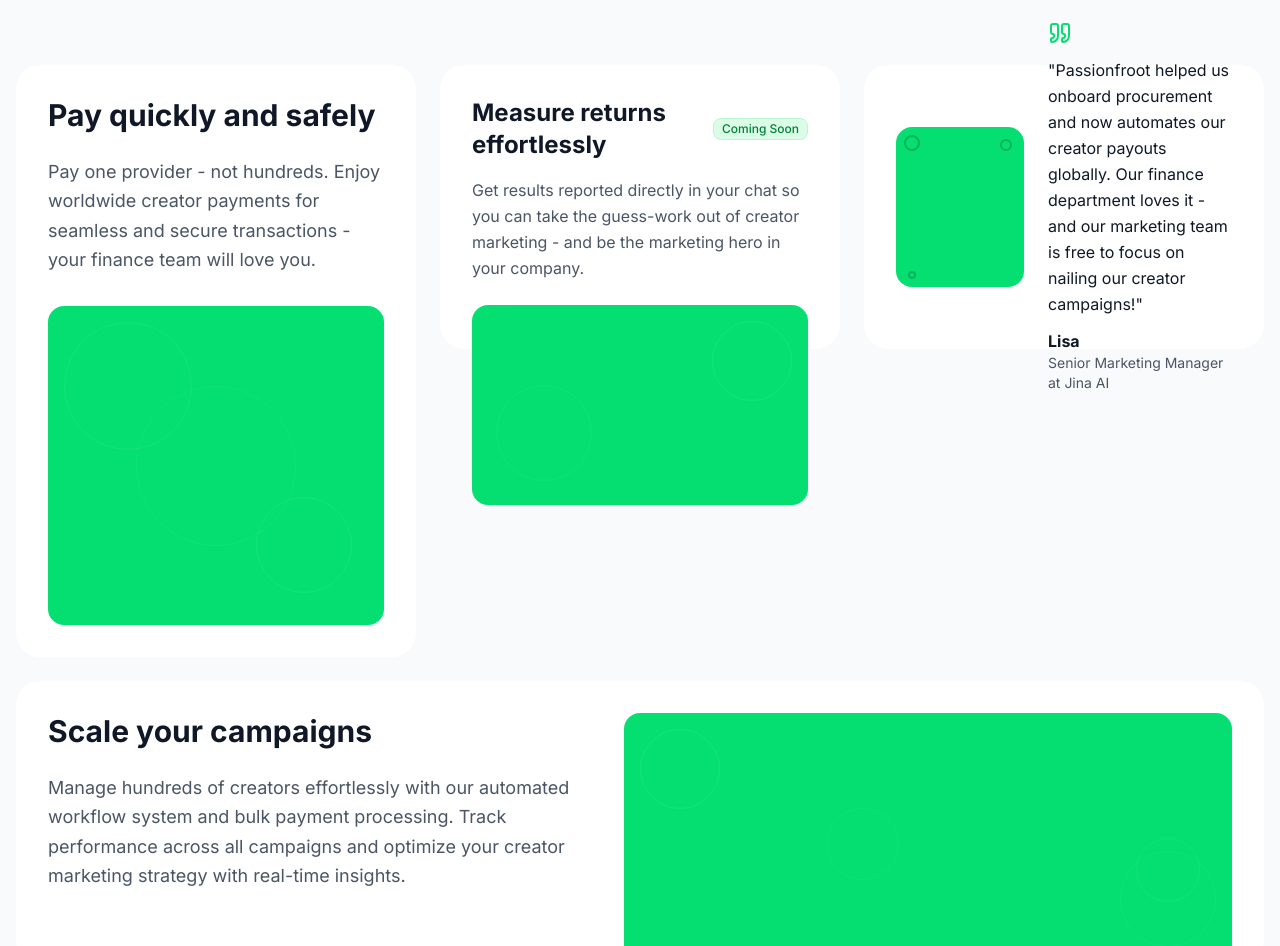
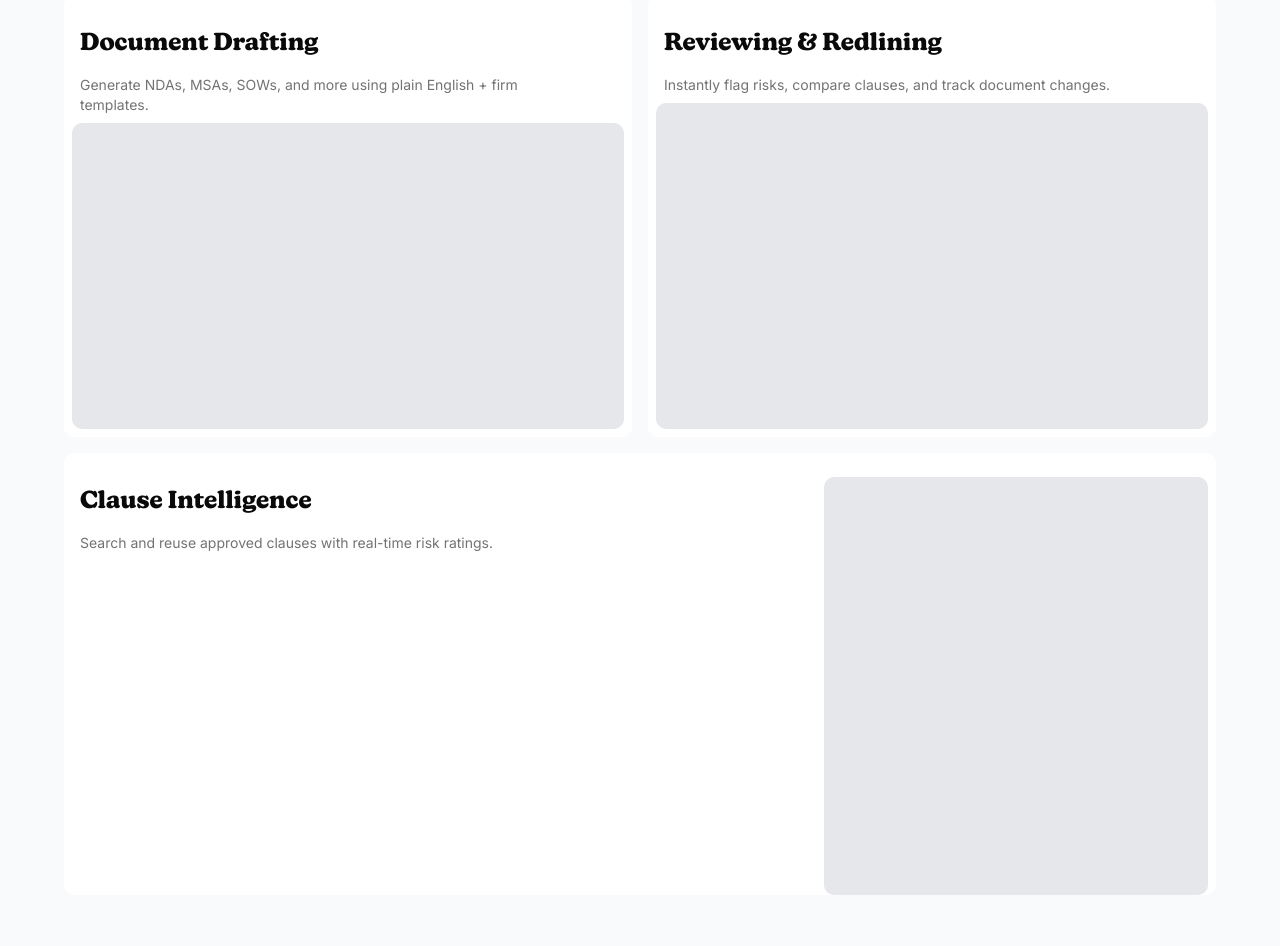
Before and after one commit to millercreator/draftwise-ai, a React (Vite) app: page / in a window 1280 px wide. Shown: the part 1761-2707 px from the top of the page. Built offline with nearby package versions, Linux system fonts and the light colour scheme.

Commit message:
feat: implement BentoCard component and update ProductFeatures layout

```diff
--- a/src/components/sections/product-features.tsx
+++ b/src/components/sections/product-features.tsx
@@ -1,247 +1,105 @@
-import { Badge } from "@/components/ui/badge";
-import { Quote } from "lucide-react";
+// Reusable BentoCard component
+function BentoCard(props: {
+	title: string;
+	description?: string;
+	children?: React.ReactNode;
+	className?: string;
+	titleClassName?: string;
+	[key: string]: unknown;
+}) {
+	const { title, description, children, className, titleClassName, ...rest } =
+		props;
+	return (
+		<div
+			className={`bg-white rounded-lg px-2 pt-6 flex flex-col min-h-0 h-full overflow-hidden ${
+				className ?? ""
+			}`}
+			{...rest}
+		>
+			<div className="space-y-4 p-2">
+				<h2 className={`text-2xl nk-bold ${titleClassName ?? ""}`}>{title}</h2>
+				{description && (
+					<p className="text-muted-foreground max-w-md text-sm ">
+						{description}
+					</p>
+				)}
+			</div>
+			{children}
+		</div>
+	);
+}
+
+const features = [
+	{
+		title: "Document Drafting",
+		description:
+			"Generate NDAs, MSAs, SOWs, and more using plain English + firm templates.",
+		className:
+			"lg:row-start-1 lg:row-end-2 lg:col-start-1 lg:col-end-2 min-h-[400px] h-full",
+		image: (
+			<div
+				className="flex-1 relative mb-2 bg-gray-200 rounded-lg p-1 overflow-hidden min-h-[200px] sm:min-h-[300px] h-full w-full flex items-center justify-center"
+				data-oid="dx-bm_i"
+			></div>
+		),
+	},
+	{
+		title: "Reviewing & Redlining",
+		description:
+			"Instantly flag risks, compare clauses, and track document changes.",
+		className:
+			"lg:row-start-1 lg:row-end-2 lg:col-start-2 lg:col-end-3 min-h-[350px] h-full",
+		image: (
+			<div className="flex-1 relative bg-gray-200 rounded-lg mb-2 overflow-hidden min-h-[150px] sm:min-h-[200px] h-full w-full flex items-center justify-center"></div>
+		),
+	},
+	{
+		title: "Clause Intelligence",
+		description:
+			"Search and reuse approved clauses with real-time risk ratings.",
+		className:
+			"lg:row-start-2 lg:row-end-3 lg:col-start-1 lg:col-end-3 sm:col-span-2 flex-col sm:flex-row gap-6 sm:gap-8 min-h-[300px] h-full",
+		image: (
+			<div
+				className="relative bg-gray-200 rounded-lg p-1 overflow-hidden min-h-[200px] sm:min-h-[250px] h-full w-full flex items-center justify-center max-w-sm md:ml-auto"
+				data-oid="2qxcxuj"
+			></div>
+		),
+	},
+];
 
 export function ProductFeatures() {
 	return (
 		<section className="bg-gray-50 py-16 px-4" data-oid="ps_ach7">
-      <div className="max-w-7xl mx-auto" data-oid="qegzkry">
+			<div className="max-w-6xl mx-auto" data-oid="qegzkry">
 				{/* Main Heading */}
 				<div className="text-center mb-16" data-oid="7bztr3y">
 					<h1
-            className="text-4xl md:text-5xl lg:text-6xl font-bold text-gray-900 leading-tight"
+						className="text-3xl sm:text-4xl nk-bold max-w-lg mx-auto"
 						data-oid="rf_nwel"
 					>
-            Put creator payments &<br data-oid="jebs7a4" />
-            results on auto-pilot
+						Everything You Need to Draft & Review Legal Docs
 					</h1>
 				</div>
 
-        {/* Bento Grid - 4 Cards */}
+				{/* Bento Grid - 4 Cards, always visible */}
 				<div
-          className="grid grid-cols-1 md:grid-cols-2 lg:grid-cols-3 grid-rows-1 md:grid-rows-2 lg:grid-rows-3 gap-6 h-auto lg:h-[900px]"
+					className="grid grid-cols-1 sm:grid-cols-2 lg:grid-cols-2 grid-rows-4 sm:grid-rows-2 lg:grid-rows-2 gap-4 h-auto lg:h-[900px]"
 					data-oid="x6opm6w"
 				>
-          {/* Card 1 - Pay quickly and safely (Left, spans 2 rows on desktop) */}
-          <div
-            className="md:row-span-2 lg:row-span-2 bg-white rounded-3xl p-6 md:p-8 flex flex-col min-h-[400px] lg:min-h-0"
-            data-oid="wci4obk"
+					{features.map((feature, i) => (
+						<BentoCard
+							key={feature.title + i}
+							title={feature.title}
+							description={feature.description}
+							className={
+								feature.className +
+								"row-span-1 sm:row-span-1 lg:row-span-1 col-span-1 sm:col-span-1 lg:col-span-1"
+							}
 						>
-            <div className="mb-6 md:mb-8" data-oid="ywejqp.">
-              <h2
-                className="text-2xl md:text-3xl font-bold text-gray-900 mb-4 md:mb-6"
-                data-oid="c8q97yv"
-              >
-                Pay quickly and safely
-              </h2>
-              <p
-                className="text-gray-600 text-base md:text-lg leading-relaxed"
-                data-oid="v.h-_f8"
-              >
-                Pay one provider - not hundreds. Enjoy worldwide creator
-                payments for seamless and secure transactions - your finance
-                team will love you.
-              </p>
-            </div>
-
-            {/* Payment Illustration */}
-            <div
-              className="flex-1 relative bg-green-400 rounded-2xl p-6 md:p-8 overflow-hidden min-h-[200px] md:min-h-[300px]"
-              data-oid="dx-bm_i"
-            >
-              {/* Background pattern */}
-              <div className="absolute inset-0 opacity-20" data-oid="l.5-cpw">
-                <div
-                  className="absolute top-4 left-4 w-20 h-20 md:w-32 md:h-32 border border-white/30 rounded-full"
-                  data-oid="j6crlyw"
-                ></div>
-                <div
-                  className="absolute bottom-6 right-6 md:bottom-8 md:right-8 w-16 h-16 md:w-24 md:h-24 border border-white/30 rounded-full"
-                  data-oid="wfw51sb"
-                ></div>
-                <div
-                  className="absolute top-1/2 left-1/2 transform -translate-x-1/2 -translate-y-1/2 w-28 h-28 md:w-40 md:h-40 border border-white/20 rounded-full"
-                  data-oid="mq6m3.k"
-                ></div>
-              </div>
-            </div>
-          </div>
-
-          {/* Card 2 - Measure returns effortlessly (Top right) */}
-          <div
-            className="bg-white rounded-3xl p-6 md:p-8 flex flex-col min-h-[350px] lg:min-h-0"
-            data-oid="cdsca88"
-          >
-            <div className="mb-4 md:mb-6" data-oid="2yywhb8">
-              <div
-                className="flex flex-col sm:flex-row sm:items-center gap-2 sm:gap-3 mb-4"
-                data-oid="g-o7lcw"
-              >
-                <h2
-                  className="text-xl md:text-2xl font-bold text-gray-900"
-                  data-oid="s._5qw3"
-                >
-                  Measure returns effortlessly
-                </h2>
-                <Badge
-                  variant="secondary"
-                  className="bg-green-100 text-green-700 border-green-200 w-fit"
-                  data-oid="b4n7g.a"
-                >
-                  Coming Soon
-                </Badge>
-              </div>
-              <p
-                className="text-gray-600 text-sm md:text-base leading-relaxed"
-                data-oid="voi1_-_"
-              >
-                Get results reported directly in your chat so you can take the
-                guess-work out of creator marketing - and be the marketing hero
-                in your company.
-              </p>
-            </div>
-
-            {/* Analytics Illustration */}
-            <div
-              className="flex-1 relative bg-green-400 rounded-2xl p-4 md:p-6 overflow-hidden min-h-[150px] md:min-h-[200px]"
-              data-oid="zwmjunx"
-            >
-              {/* Background pattern */}
-              <div className="absolute inset-0 opacity-20" data-oid="_s7k8:p">
-                <div
-                  className="absolute top-3 right-3 md:top-4 md:right-4 w-16 h-16 md:w-20 md:h-20 border border-white/30 rounded-full"
-                  data-oid="lycpzsr"
-                ></div>
-                <div
-                  className="absolute bottom-4 left-4 md:bottom-6 md:left-6 w-18 h-18 md:w-24 md:h-24 border border-white/20 rounded-full"
-                  data-oid="hy6u3xv"
-                ></div>
-              </div>
-            </div>
-          </div>
-
-          {/* Card 3 - Testimonial (Bottom right) */}
-          <div
-            className="bg-white rounded-3xl p-6 md:p-8 flex min-h-[300px] lg:min-h-0"
-            data-oid="jc_gacv"
-          >
-            <div
-              className="flex flex-col md:flex-row gap-4 md:gap-6 items-start md:items-center w-full"
-              data-oid="tdi1pwy"
-            >
-              {/* Profile Image with Green Background */}
-              <div
-                className="flex-shrink-0 w-full md:w-auto"
-                data-oid="0ppyvgv"
-              >
-                <div
-                  className="bg-green-400 rounded-2xl p-4 w-full h-32 md:w-32 md:h-40 flex items-center justify-center overflow-hidden relative"
-                  data-oid=":5799l9"
-                >
-                  {/* Decorative elements */}
-                  <div className="absolute top-2 left-2" data-oid="suwff4b">
-                    <div
-                      className="w-3 h-3 md:w-4 md:h-4 border-2 border-black/20 rounded-full"
-                      data-oid="a6u8y-0"
-                    ></div>
-                  </div>
-                  <div className="absolute top-3 right-3" data-oid="dqhgj12">
-                    <div
-                      className="w-2 h-2 md:w-3 md:h-3 border-2 border-black/20 rounded-full"
-                      data-oid="2v:kv.6"
-                    ></div>
-                  </div>
-                  <div className="absolute bottom-2 left-3" data-oid="ntzv9jy">
-                    <div
-                      className="w-2 h-2 border-2 border-black/20 rounded-full"
-                      data-oid="g1is9ig"
-                    ></div>
-                  </div>
-                </div>
-              </div>
-
-              {/* Testimonial Content */}
-              <div className="flex-1 space-y-2 md:space-y-3" data-oid="ffig1qm">
-                <Quote
-                  className="w-5 h-5 md:w-6 md:h-6 text-green-400"
-                  data-oid=".kshcg6"
-                />
-
-                <blockquote
-                  className="text-sm md:text-base text-gray-900 leading-relaxed"
-                  data-oid="2-9kla8"
-                >
-                  "Passionfroot helped us onboard procurement and now automates
-                  our creator payouts globally. Our finance department loves it
-                  - and our marketing team is free to focus on nailing our
-                  creator campaigns!"
-                </blockquote>
-                <div data-oid="mv_ym8u">
-                  <div
-                    className="font-bold text-gray-900 text-sm md:text-base"
-                    data-oid="v8sgy.3"
-                  >
-                    Lisa
-                  </div>
-                  <div
-                    className="text-gray-600 text-xs md:text-sm"
-                    data-oid="vskg8i2"
-                  >
-                    Senior Marketing Manager at Jina AI
-                  </div>
-                </div>
-              </div>
-            </div>
-          </div>
-
-          {/* Card 4 - Scale campaigns (Bottom, full width) */}
-          <div
-            className="md:col-span-2 lg:col-span-3 bg-white rounded-3xl p-6 md:p-8 flex flex-col md:flex-row gap-6 md:gap-8 min-h-[300px] lg:min-h-0"
-            data-oid="542pyi6"
-          >
-            <div className="flex-1" data-oid="y:ak_.i">
-              <h2
-                className="text-2xl md:text-3xl font-bold text-gray-900 mb-4 md:mb-6"
-                data-oid="qvwj:m:"
-              >
-                Scale your campaigns
-              </h2>
-              <p
-                className="text-gray-600 text-base md:text-lg leading-relaxed"
-                data-oid="4pzv2vb"
-              >
-                Manage hundreds of creators effortlessly with our automated
-                workflow system and bulk payment processing. Track performance
-                across all campaigns and optimize your creator marketing
-                strategy with real-time insights.
-              </p>
-            </div>
-
-            {/* Scale Illustration */}
-            <div
-              className="flex-1 relative bg-green-400 rounded-2xl p-6 md:p-8 overflow-hidden min-h-[200px] md:min-h-[250px]"
-              data-oid="2qxcxuj"
-            >
-              {/* Background pattern */}
-              <div className="absolute inset-0 opacity-20" data-oid="mitp5kd">
-                <div
-                  className="absolute top-4 left-4 w-16 h-16 md:w-20 md:h-20 border border-white/30 rounded-full"
-                  data-oid="h4twoay"
-                ></div>
-                <div
-                  className="absolute bottom-4 right-4 w-20 h-20 md:w-24 md:h-24 border border-white/20 rounded-full"
-                  data-oid="e2hvgjk"
-                ></div>
-                <div
-                  className="absolute top-1/2 right-8 w-12 h-12 md:w-16 md:h-16 border border-white/25 rounded-full"
-                  data-oid="nvr5_xz"
-                ></div>
-                <div
-                  className="absolute bottom-1/3 left-1/3 w-14 h-14 md:w-18 md:h-18 border border-white/15 rounded-full"
-                  data-oid="cp3rx89"
-                ></div>
-              </div>
-            </div>
-          </div>
+							{feature.image}
+						</BentoCard>
+					))}
 				</div>
 			</div>
 		</section>
```
Also changed, not shown: archive.txt. Lines whose indentation alone changed are shown as unchanged.
